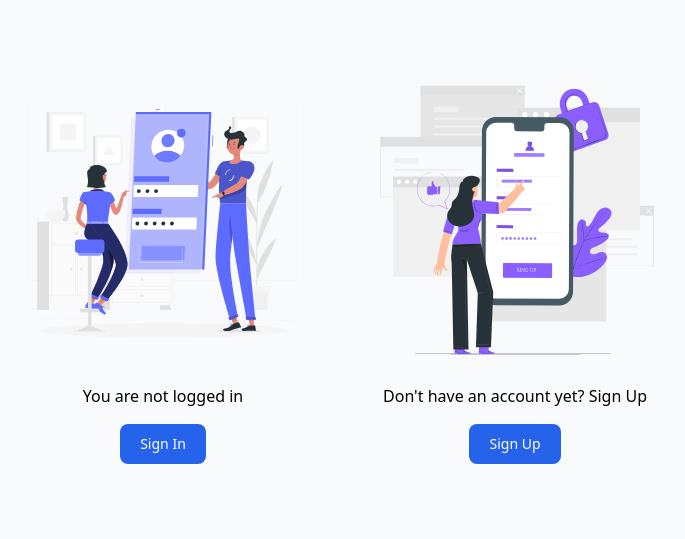
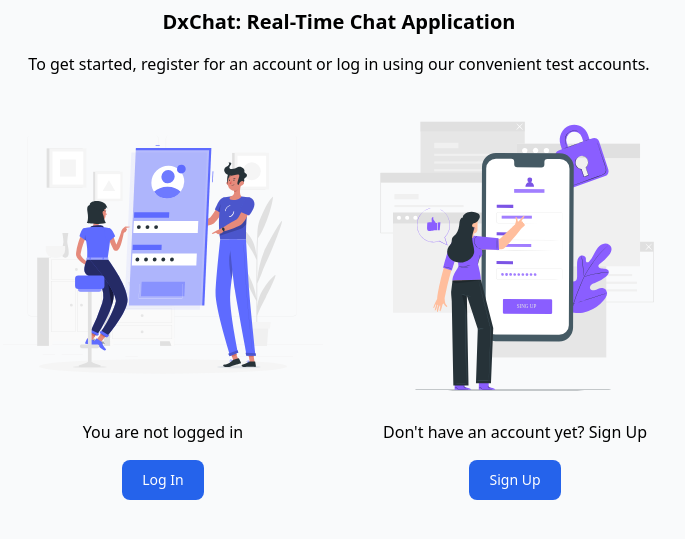
Before and after one commit to ruveloper/django-dx-chat, a Django app: page / in a window 1280 px wide. Shown: the part 64-603 px from the top of the page, without its empty margins (301-986 px from the left). Run offline with Django 4.2, Linux system fonts and the light colour scheme; some libraries are stand-ins or nearby versions.

Commit message:
Update test account message on templates

```diff
--- a/apps/website/templates/website/home_page.html
+++ b/apps/website/templates/website/home_page.html
@@ -6,7 +6,13 @@
 
 {% block content %}
 
-    <div class="w-full p-16 flex flex-col items-center justify-center flex-wrap gap-8
+    <div class="p-2 flex flex-col items-center justify-center text-center dark:text-white">
+        <h1 class="text-xl font-bold mb-4">DxChat: Real-Time Chat Application</h1>
+        <p class="text-md mb-4">To get started, register for an account or log in using our convenient test
+            accounts.</p>
+    </div>
+
+    <div class="w-full flex flex-col items-center justify-center flex-wrap gap-8
                 md:flex-row">
 
         <div class="flex flex-col items-center justify-center">
@@ -15,12 +21,12 @@
             <a href="{% url 'website:login' %}"
                class="inline-flex text-white bg-blue-600 hover:bg-blue-800
                    font-medium rounded-lg text-sm px-5 py-2.5 text-center dark:focus:ring-primary-900 my-4">
-                    Sign In</a>
+                Log In</a>
         </div>
 
         <div class="flex flex-col items-center justify-center">
             <img class="w-80" src="{% static 'images/signup.svg' %}" alt="">
-                <p class="font-medium dark:text-white">Don't have an account yet?  Sign Up</p>
+            <p class="font-medium dark:text-white">Don't have an account yet? Sign Up</p>
             <a href="{% url 'website:signup' %}"
                class="inline-flex text-white bg-blue-600 hover:bg-blue-800
                    font-medium rounded-lg text-sm px-5 py-2.5 text-center dark:focus:ring-primary-900 my-4">
```
Also changed, not shown: apps/website/templates/registration/login.html (+12 -3 lines), .pre-commit-config.yaml, apps/website/static/css/dist/output.css. Lines whose indentation alone changed are shown as unchanged.
